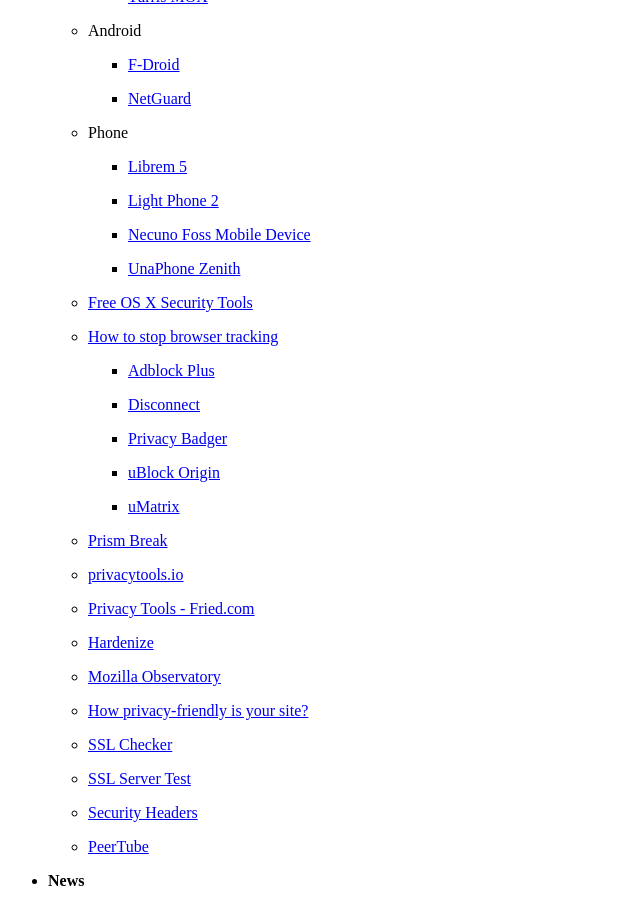
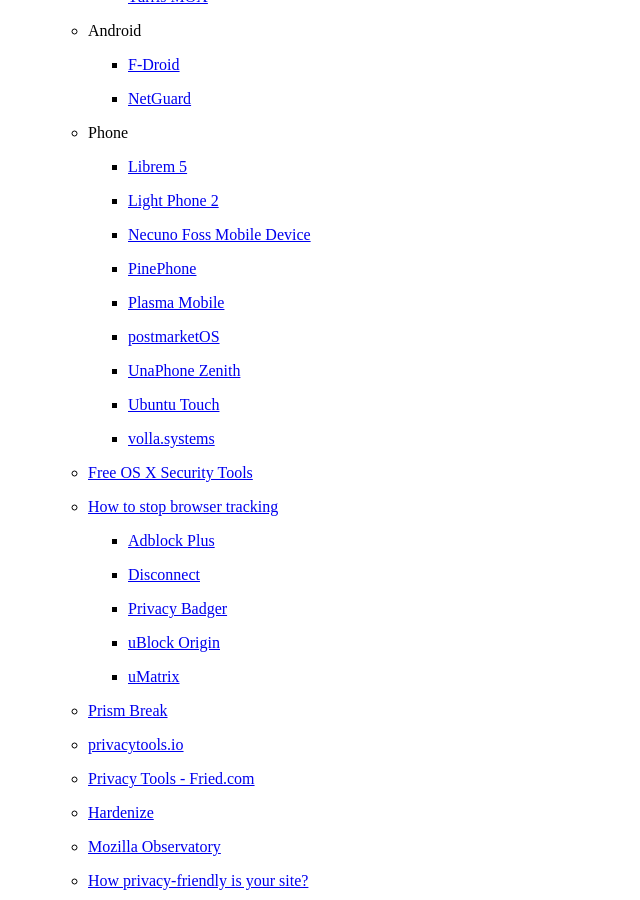
Before and after one commit to wahn/jan_walter_org, a Jekyll site: the page built from links/index.md, in a window 1280 px wide and 900 px high, scrolled down 6823 px. Shown: the whole window, without its empty margins (0-640 px from the left). Built offline with Jekyll 4.4.1, drawn with Linux system fonts in a browser that asks for light colours; Markdown is read by kramdown in place of the engine named in the settings.

Commit message:
Add links to Linux based phones or OSs.

```diff
--- a/links/index.md
+++ b/links/index.md
@@ -444,7 +444,17 @@
 
         + [Necuno Foss Mobile Device](https://necunos.com/mobile)
 
+        + [PinePhone](https://www.pine64.org/pinephone)
+
+        + [Plasma Mobile](https://www.plasma-mobile.org)
+
+        + [postmarketOS](https://postmarketos.org)
+
         + [UnaPhone Zenith](https://unaos.com/devices.html)
+
+        + [Ubuntu Touch](https://ubuntu-touch.io/)
+
+        + [volla.systems](http://volla.systems)
 
     - [Free OS X Security Tools](https://objective-see.com/products.html)
 
```
